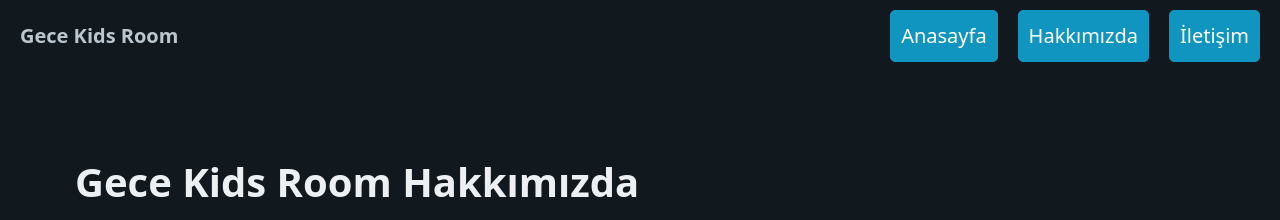
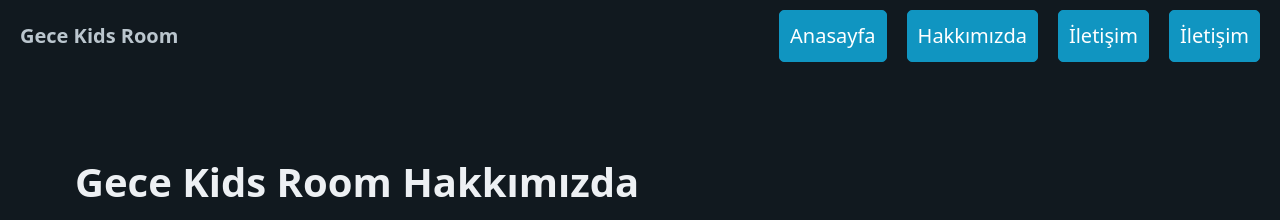
Before and after one commit to ismetuz/first-project, a plain HTML site: page hakkimizda.html in a window 1280 px wide. Shown: the top 220 px of the page. Drawn offline with nearby package versions, Linux system fonts and the light colour scheme.

Commit message:
index dsyasına html yapısı eklendi

```diff
--- a/hakkimizda.html
+++ b/hakkimizda.html
@@ -15,6 +15,7 @@
         <ul>
             <li><a href="index.html" role="button">Anasayfa</a></li>
             <li><a href="hakkimizda.html" role="button">Hakkımızda</a></li>
+            <li><a href="iletisim.html" role="button">İletişim</a></li>
             <li><a href="iletisim.html" role="button">İletişim</a></li>
         </ul>
     </nav>
```
